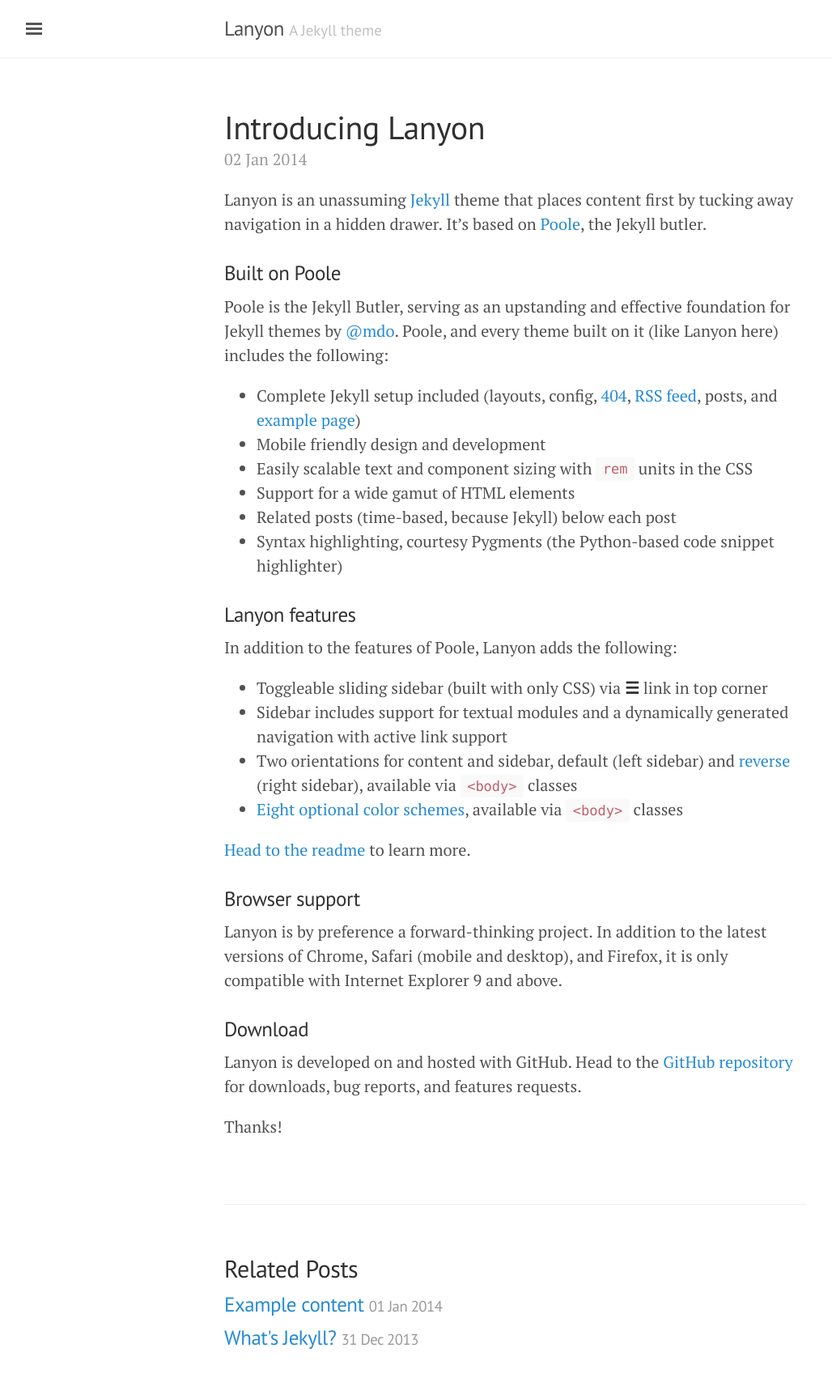
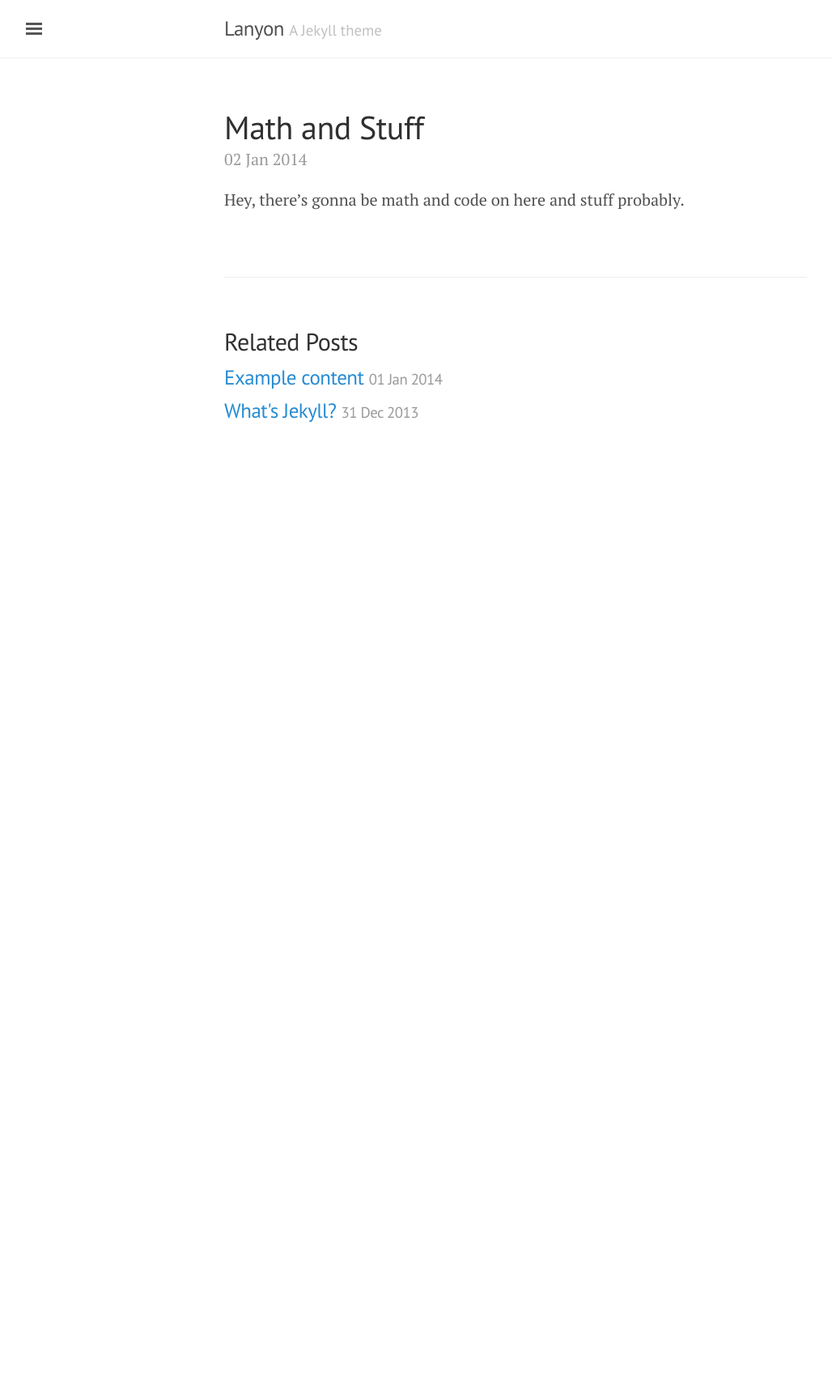
Before and after one commit to JacobDowns/JacobDowns.github.io, a Jekyll site: the page built from _posts/2014-01-02-introducing-lanyon.md, in a window 1280 px wide. Shown: the whole page at 81% size, without its empty margins (3-1031 px from the left). Built offline with Jekyll 4.4.1, drawn with Linux system fonts in a browser that asks for light colours; after the commit the page ends 900 px from its top, so only the background shows below that.

Commit message:
Update 2014-01-02-introducing-lanyon.md

```diff
--- a/_posts/2014-01-02-introducing-lanyon.md
+++ b/_posts/2014-01-02-introducing-lanyon.md
@@ -1,38 +1,6 @@
 ---
 layout: post
-title: Introducing Lanyon
+title: Math and Stuff
 ---
 
-Lanyon is an unassuming [Jekyll](http://jekyllrb.com) theme that places content first by tucking away navigation in a hidden drawer. It's based on [Poole](http://getpoole.com), the Jekyll butler.
-
-### Built on Poole
-
-Poole is the Jekyll Butler, serving as an upstanding and effective foundation for Jekyll themes by [@mdo](https://twitter.com/mdo). Poole, and every theme built on it (like Lanyon here) includes the following:
-
-* Complete Jekyll setup included (layouts, config, [404](/404), [RSS feed](/atom.xml), posts, and [example page](/about))
-* Mobile friendly design and development
-* Easily scalable text and component sizing with `rem` units in the CSS
-* Support for a wide gamut of HTML elements
-* Related posts (time-based, because Jekyll) below each post
-* Syntax highlighting, courtesy Pygments (the Python-based code snippet highlighter)
-
-### Lanyon features
-
-In addition to the features of Poole, Lanyon adds the following:
-
-* Toggleable sliding sidebar (built with only CSS) via **☰** link in top corner
-* Sidebar includes support for textual modules and a dynamically generated navigation with active link support
-* Two orientations for content and sidebar, default (left sidebar) and [reverse](https://github.com/poole/lanyon#reverse-layout) (right sidebar), available via `<body>` classes
-* [Eight optional color schemes](https://github.com/poole/lanyon#themes), available via `<body>` classes
-
-[Head to the readme](https://github.com/poole/lanyon#readme) to learn more.
-
-### Browser support
-
-Lanyon is by preference a forward-thinking project. In addition to the latest versions of Chrome, Safari (mobile and desktop), and Firefox, it is only compatible with Internet Explorer 9 and above.
-
-### Download
-
-Lanyon is developed on and hosted with GitHub. Head to the <a href="https://github.com/poole/lanyon">GitHub repository</a> for downloads, bug reports, and features requests.
-
-Thanks!
+Hey, there's gonna be math and code on here and stuff probably.
```
